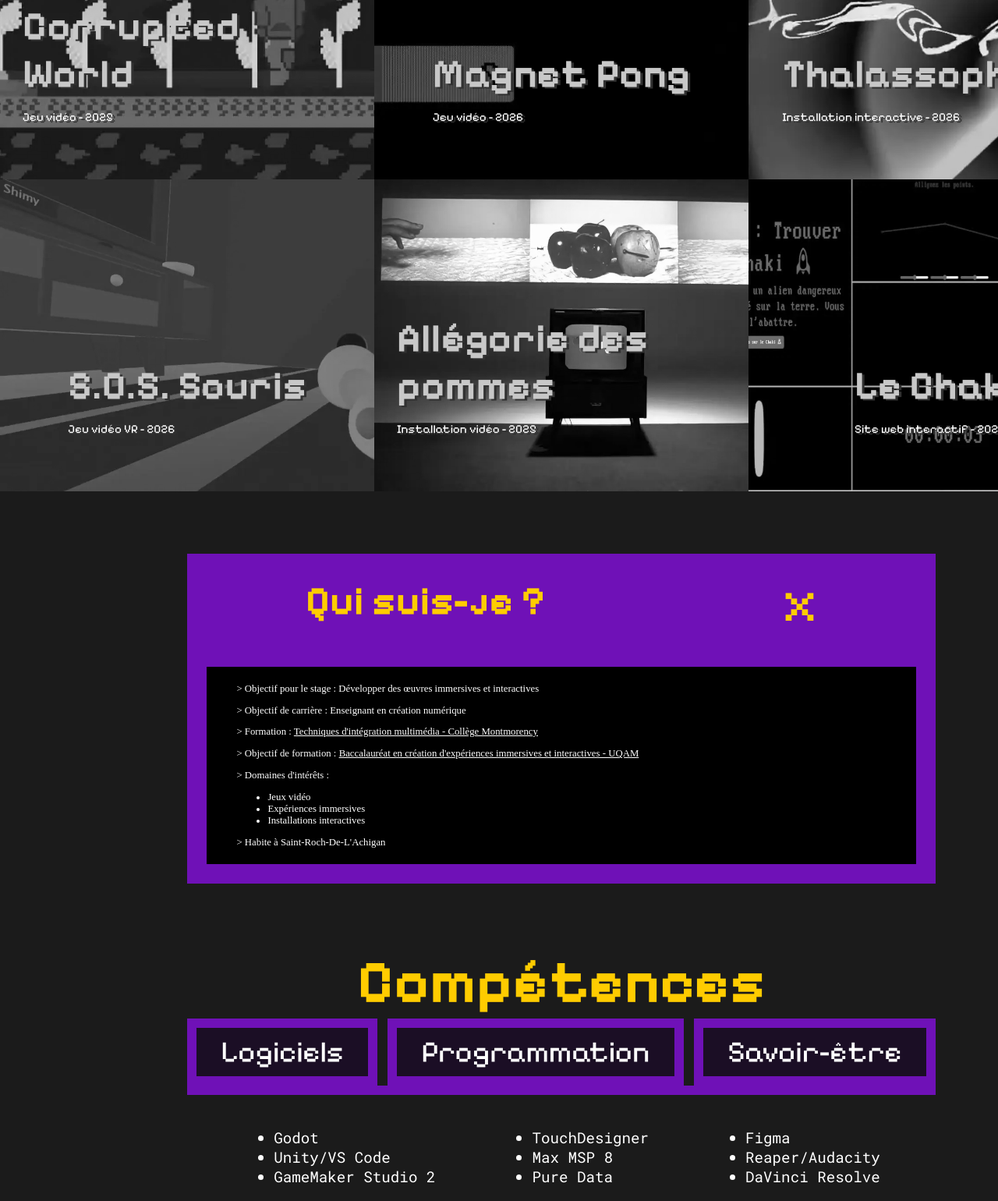
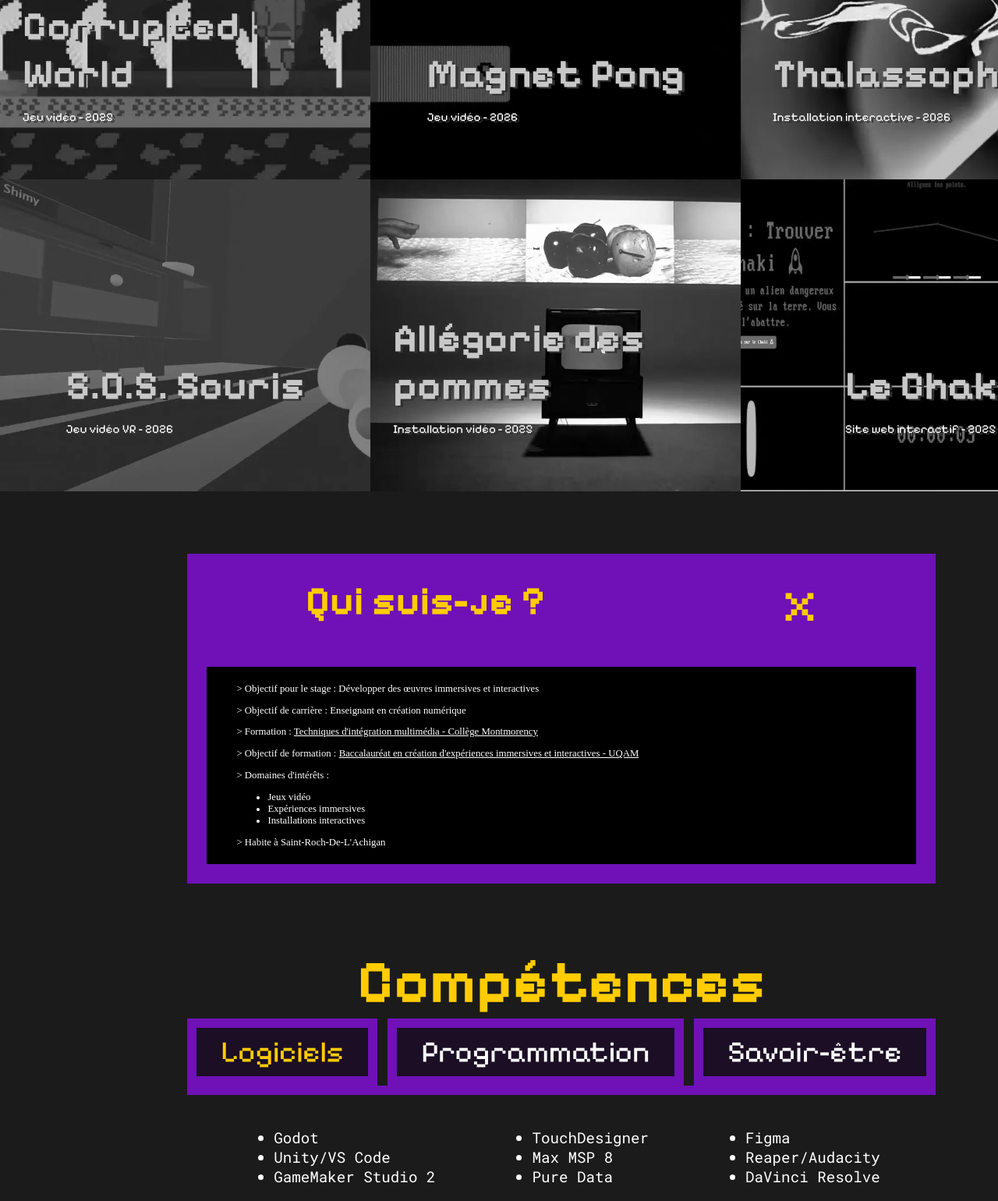
Before and after one commit to Alexis-Guilbault/portfolio-alexis-guilbault, a plain HTML site: page index.html in a window 1280 px wide. Shown: the part 970-2510 px from the top of the page at 78% size. Drawn offline with Linux system fonts and the light colour scheme; a web font is replaced by a local one.

Commit message:
Corrections - Marie-Michelle

```diff
--- a/css/base.css
+++ b/css/base.css
@@ -594,11 +594,15 @@ footer > p > a {
       text-align: left;
       height: 50vh;
       width: 33%;
-      flex-grow: 1;
+      transform: scale(1);
+      transition-property: transform;
+      transition-duration: 100ms;
       padding: 1vw;
       padding-bottom: 5vh;
+      z-index: 0;
       &:hover, &:focus-visible {
-        flex-grow: 2;
+        transform: scale(1.1);
+        z-index: 1;
       }
       & > div {
         height: 20vh;
--- a/index.html
+++ b/index.html
@@ -103,7 +103,7 @@
             <h2>Compétences</h2>
             <div class="tabs">
                 <div class="boutons">
-                    <button class="bouton">Logiciels</button>
+                    <button class="bouton selected">Logiciels</button>
                     <button class="bouton">Programmation</button>
                     <button class="bouton">Savoir-être</button>
                 </div>
```
